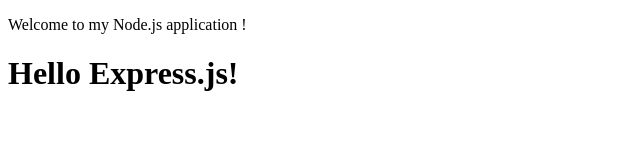
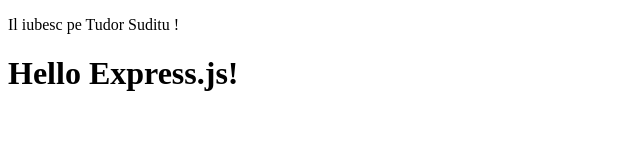
Before and after one commit to andreearatiu/web-server, a website: page public/index.html in a window 1280 px wide. Shown: the whole page, without its empty margins (0-640 px from the left). Drawn offline with Linux system fonts and the light colour scheme.

Commit message:
Updated index.html

```diff
--- a/public/index.html
+++ b/public/index.html
@@ -3,7 +3,7 @@
 	<head>
 		<meta charset="utf-8">
 		<title>My App</title>
-		<p>Welcome to my Node.js application !</p>
+		<p>Il iubesc pe Tudor Suditu !</p>
 	</head>
 	<body>
 		<h1>Hello Express.js!</h1>
```
